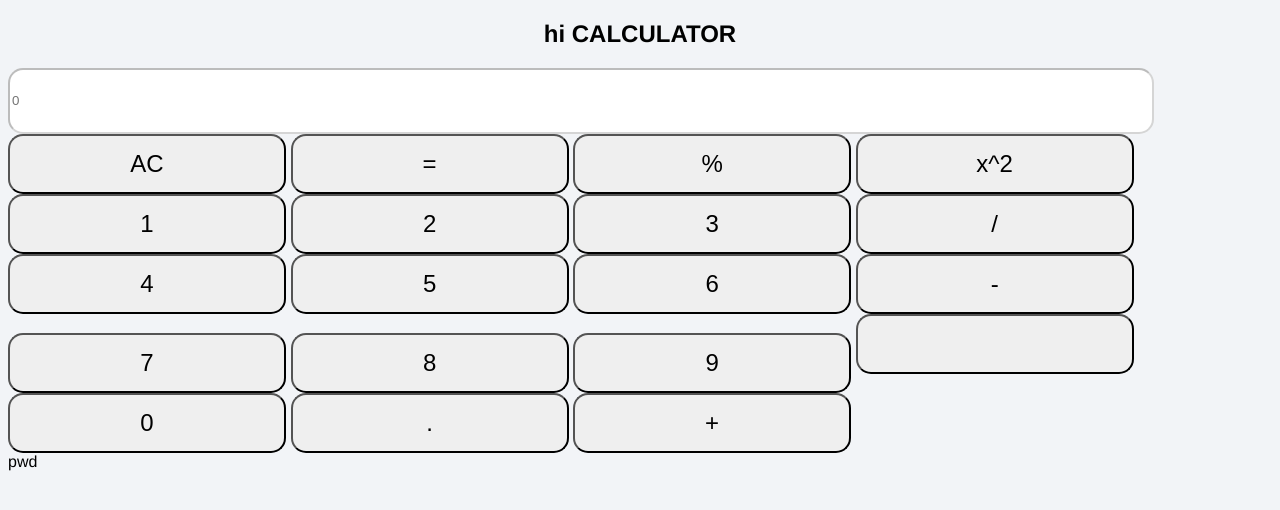
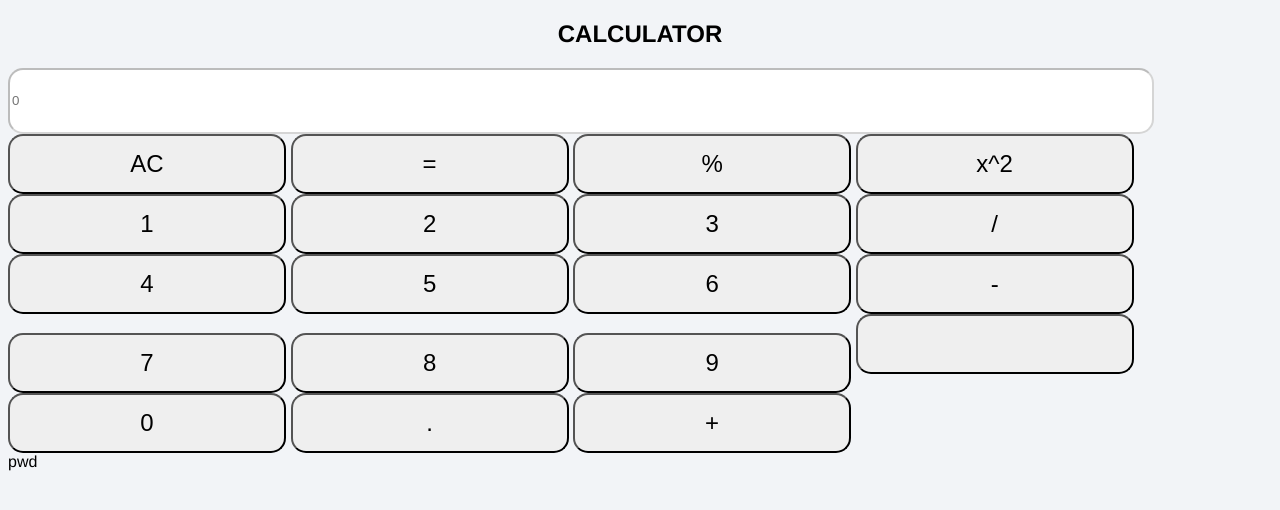
Before and after one commit to Steny005/calculator-mini-project, a plain HTML site: page index.html in a window 1280 px wide. Drawn offline with Linux system fonts and the light colour scheme.

Commit message:
4th commit

```diff
--- a/index.html
+++ b/index.html
@@ -8,7 +8,7 @@
     </head>
     <body>
         <div class="cont 1">
-            <h2 class="text 1">hi CALCULATOR</h2>
+            <h2 class="text 1">CALCULATOR</h2>
             <div class="row-justify-content-center">
             <div class="col 4" >
             <div class=" card p3">
```
